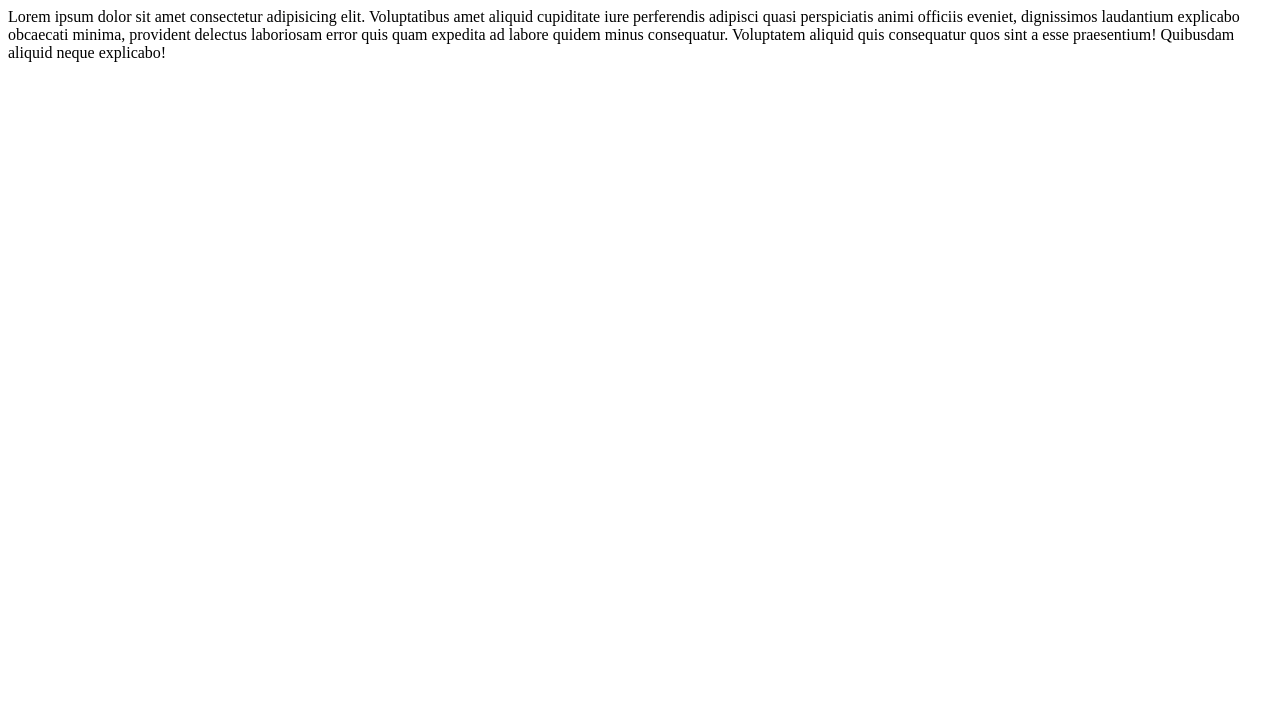
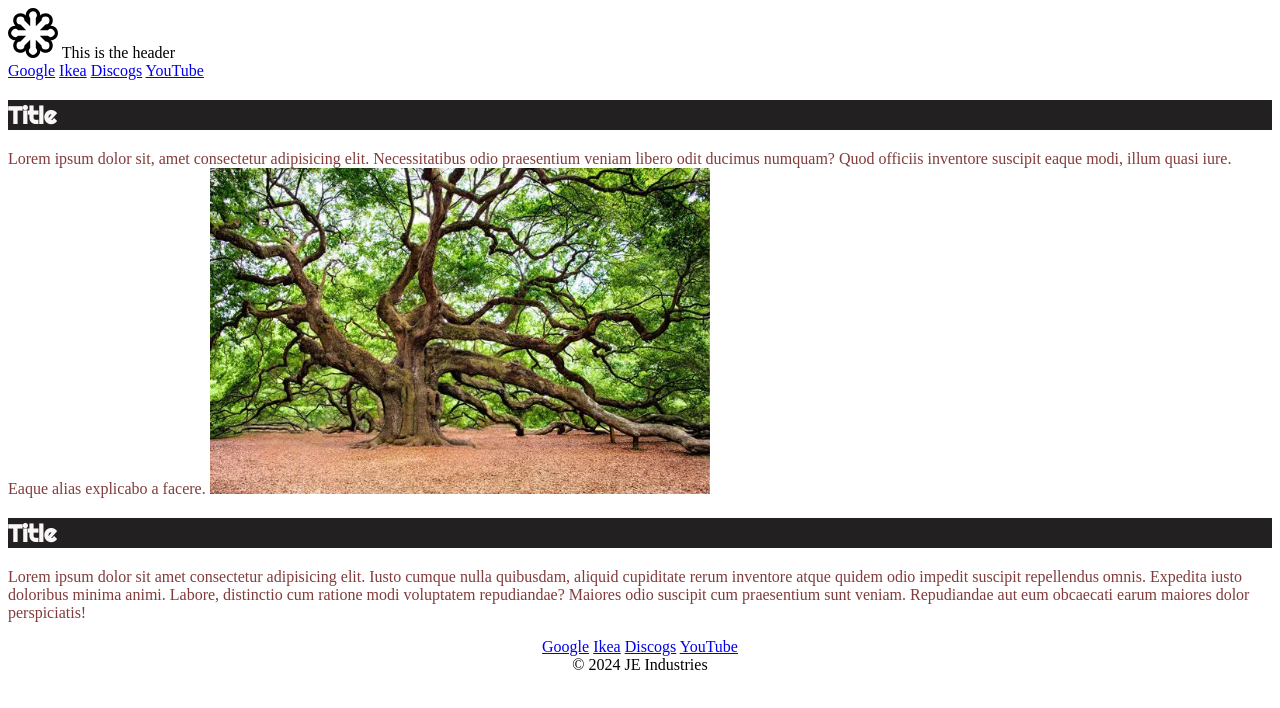
Before and after one commit to janerik321/HTML-CSS_assignment1, a plain HTML site: page index.html in a window 1280 px wide. Drawn offline with Linux system fonts and the light colour scheme.

Commit message:
Added most things needed to complete assignment. Needs polish.

```diff
--- a/index.html
+++ b/index.html
@@ -1,16 +1,67 @@
 <!DOCTYPE html>
 <html lang="en">
   <head>
+    <link rel="icon" href="images/svg.svg" />
+    <link rel="stylesheet" href="style.css" />
+
+    <link rel="preconnect" href="https://fonts.googleapis.com" />
+    <link rel="preconnect" href="https://fonts.gstatic.com" crossorigin />
+    <link
+      href="https://fonts.googleapis.com/css2?family=Righteous&display=swap"
+      rel="stylesheet"
+    />
+
     <meta charset="UTF-8" />
     <meta name="viewport" content="width=device-width, initial-scale=1.0" />
-    <title>Document</title>
+    <title>Assignment 1</title>
   </head>
   <body>
-    Lorem ipsum dolor sit amet consectetur adipisicing elit. Voluptatibus amet
-    aliquid cupiditate iure perferendis adipisci quasi perspiciatis animi
-    officiis eveniet, dignissimos laudantium explicabo obcaecati minima,
-    provident delectus laboriosam error quis quam expedita ad labore quidem
-    minus consequatur. Voluptatem aliquid quis consequatur quos sint a esse
-    praesentium! Quibusdam aliquid neque explicabo!
+    <header>
+      <img id="logo" src="images/svg.svg" alt="Company logo" sizes="1" />
+      This is the header
+      <nav>
+        <a href="www.google.com">Google</a>
+        <a href="www.ikea.com">Ikea</a>
+        <a href="www.discogs.com">Discogs</a>
+        <a href="www.youtube.com">YouTube</a>
+      </nav>
+    </header>
+    <main>
+      <section>
+        <h2>Title</h2>
+        <p>
+          Lorem ipsum dolor sit, amet consectetur adipisicing elit.
+          Necessitatibus odio praesentium veniam libero odit ducimus numquam?
+          Quod officiis inventore suscipit eaque modi, illum quasi iure. Eaque
+          alias explicabo a facere.
+          <img
+            id="oaktree-img"
+            src="images/oak-tree-644px.webp"
+            alt="A gnarly old oak tree"
+          />
+        </p>
+      </section>
+      <section>
+        <h2>Title</h2>
+        <p>
+          Lorem ipsum dolor sit amet consectetur adipisicing elit. Iusto cumque
+          nulla quibusdam, aliquid cupiditate rerum inventore atque quidem odio
+          impedit suscipit repellendus omnis. Expedita iusto doloribus minima
+          animi. Labore, distinctio cum ratione modi voluptatem repudiandae?
+          Maiores odio suscipit cum praesentium sunt veniam. Repudiandae aut eum
+          obcaecati earum maiores dolor perspiciatis!
+        </p>
+      </section>
+    </main>
+    <footer>
+      <nav>
+        <a href="www.google.com">Google</a>
+        <a href="www.ikea.com">Ikea</a>
+        <a href="www.discogs.com">Discogs</a>
+        <a href="www.youtube.com">YouTube</a>
+      </nav>
+
+      © 2024 JE Industries
+    </footer>
   </body>
 </html>
--- a/style.css
+++ b/style.css
@@ -1,3 +1,31 @@
+.righteous-regular {
+  font-family: "Righteous", sans-serif;
+  font-weight: 400;
+  font-style: normal;
+}
+
+h2 {
+  color: rgb(251, 246, 246);
+  font-family: "Righteous";
+  background-color: rgb(34, 32, 32);
+}
+
 p {
-  color: red;
+  color: rgb(130, 59, 59);
+  font-size: 1em;
+  /* font-family: "Righteous"; */
 }
+
+header {
+  /* background-color: rgb(184, 135, 135); */
+}
+footer {
+  text-align: center;
+}
+#logo {
+  width: 50px;
+}
+#oaktree-img {
+  width: 500px;
+  /* height: auto; */
+}
```
Also changed, not shown: images/oak-tree-644px.webp (added), images/oak-tree-care.webp (added), images/svg.svg (added).
